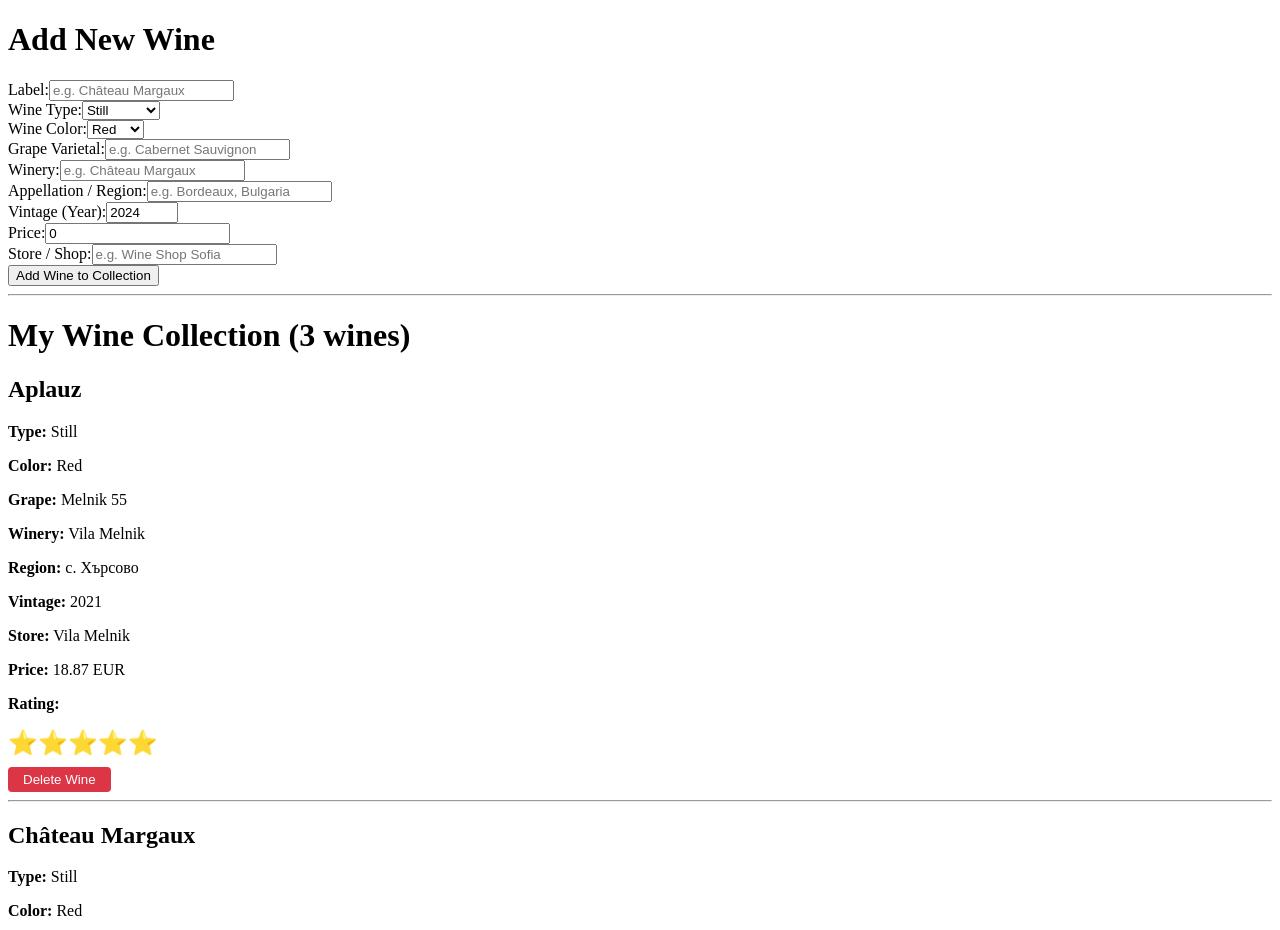
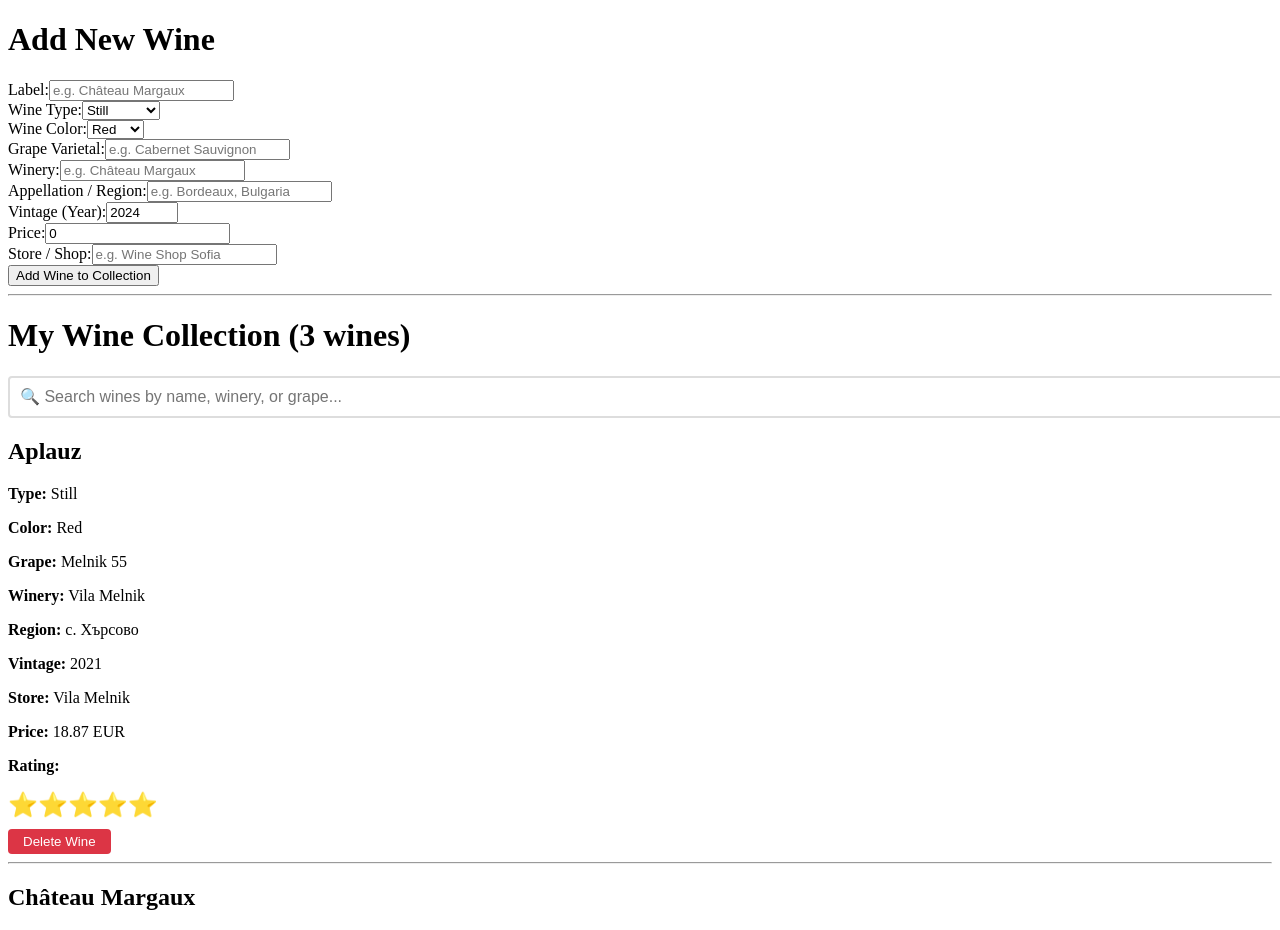
Before and after one commit to veselkamarinova/rating-app, a Nuxt app: page / in a window 1280 px wide. Shown: the top 930 px of the page. Built offline with nearby package versions, Linux system fonts and the light colour scheme.

Commit message:
Search wine.

```diff
--- a/app/pages/index.vue
+++ b/app/pages/index.vue
@@ -62,8 +62,19 @@
 
     <hr>
 
-    <h1>My Wine Collection ({{ wines.length }} wines)</h1>
-    <div v-for="wine in wines" :key="wine.label" class="wine-card">
+    <h1>My Wine Collection ({{ filteredWines.length }} wines)</h1>
+
+    <!-- Search Box -->
+    <div style="margin-bottom: 20px;">
+      <input
+        v-model="searchQuery"
+        type="text"
+        placeholder="🔍 Search wines by name, winery, or grape..."
+        style="width: 100%; padding: 10px; font-size: 16px; border: 2px solid #ddd; border-radius: 4px;"
+      >
+    </div>
+
+    <div v-for="wine in filteredWines" :key="wine.label" class="wine-card">
       <h2>{{ wine.label }}</h2>
       <p><strong>Type:</strong> {{ wine.typeWine }}</p>
       <p><strong>Color:</strong> {{ wine.wineColor }}</p>
@@ -92,9 +103,12 @@
 </template>
 
 <script setup lang="ts">
-import { ref, watch, onMounted } from 'vue';
+import { ref, watch, onMounted, computed } from 'vue';
 import { Wine } from '~/models/Wine';
 import { WineType, WineColor } from '~/models/enums';
+
+// Search query
+const searchQuery = ref('');
 
 // Form data for new wine
 const newWine = ref({
@@ -153,6 +167,21 @@
 wines.value[0]?.setRating(5);
 wines.value[1]?.setRating(4);
 wines.value[2]?.setRating(3);
+
+// Computed property for filtered wines
+const filteredWines = computed(() => {
+  if (!searchQuery.value) {
+    return wines.value; // No search query, show all wines
+  }
+
+  const query = searchQuery.value.toLowerCase();
+  return wines.value.filter(wine =>
+    wine.label.toLowerCase().includes(query) ||
+    wine.winery.toLowerCase().includes(query) ||
+    wine.grapeVarietal.toLowerCase().includes(query) ||
+    wine.appellation.toLowerCase().includes(query)
+  );
+});
 
 // Load wines from localStorage on page load
 onMounted(() => {
```
